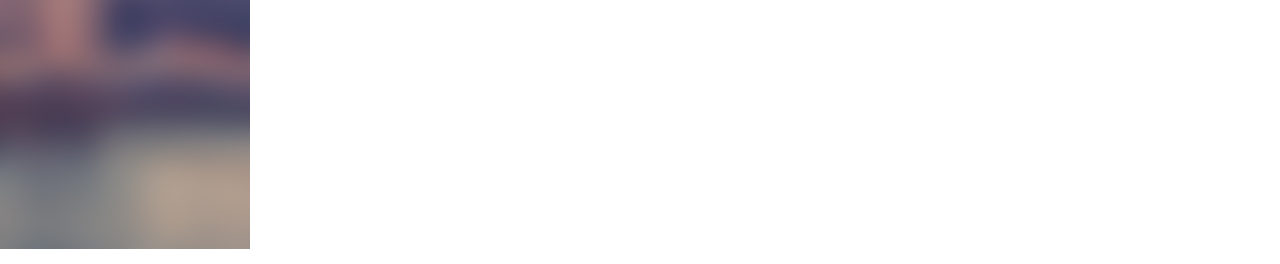
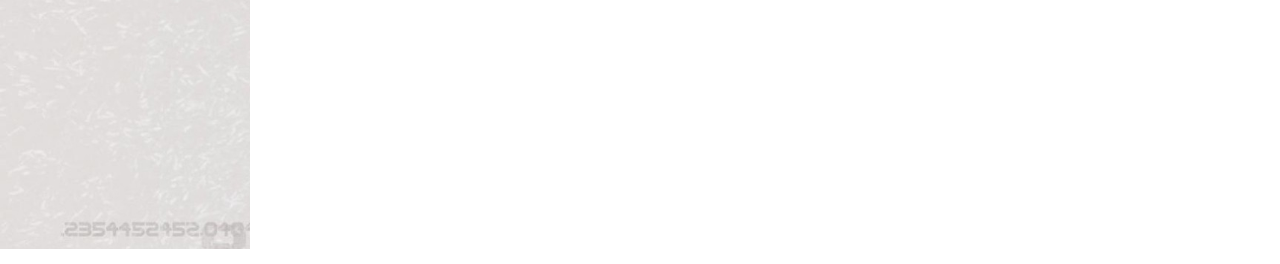
Before and after one commit to Mrswolf/mrswolf.github.io, a plain HTML site: page index.html in a window 1280 px wide. Shown: the part 551-815 px from the top of the page. Drawn offline with Linux system fonts and the light colour scheme; a web font is replaced by a local one.

Commit message:
Site updated: 2018-11-09 21:21:38

```diff
--- a/index.html
+++ b/index.html
@@ -276,7 +276,7 @@
 
 
 
-<div id="cover" style="background-image:url('/assets/images/cover.jpg');"></div>
+<div id="cover" style="background-image:url('/assets/images/cover_brain.jpg');"></div>
         <!--SCRIPTS-->
 <script src="/assets/js/script-vufjrm3fmbuttogo1hxuu0w9w0sesk5iyysjuguc2hdhufot9szxg8twijry.min.js"></script>
 <!--SCRIPTS END-->
```
Also changed, not shown: about/index.html (+1 -1 lines), all-archives/index.html (+1 -1 lines), all-categories/index.html (+1 -1 lines), all-tags/index.html (+1 -1 lines), archives/2018/11/index.html (+1 -1 lines), archives/2018/index.html (+1 -1 lines), archives/index.html (+1 -1 lines), zh-cn/2018/11/09/博客测试/index.html (+1 -1 lines), assets/images/cover_brain.jpg (added).
